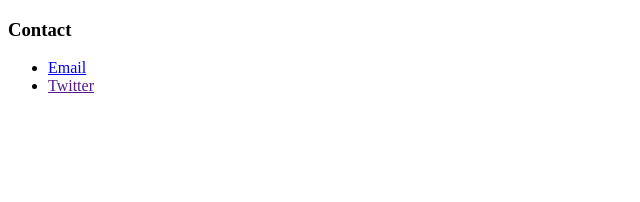
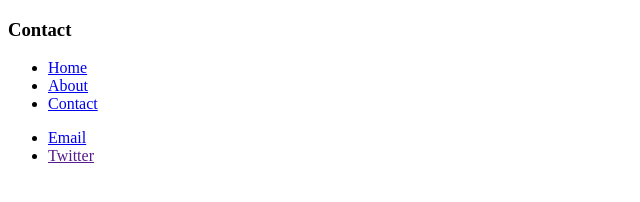
Before and after one commit to honeyjive/blog, a plain HTML site: page contact.html in a window 1280 px wide. Shown: the whole page, without its empty margins (0-640 px from the left). Drawn offline with Linux system fonts and the light colour scheme.

Commit message:
adding header and nav tags

```diff
--- a/contact.html
+++ b/contact.html
@@ -6,11 +6,21 @@
 </head>
 
 <body>
-	<h3>Contact</h3>
-	<ul>
-	<li><a href="mailto: son.hyehyun@gmail.com">Email</a></li>
-	<li><a href="">Twitter</a></li>
-	</ul>
+	<header>
+		<h3>Contact</h3>
+	</header>
+		<nav>
+			<ul>
+				<li><a href="index.html">Home</a></li>
+				<li><a href="about.html">About</a></li>
+				<li><a href="contact.html">Contact</a></li>
+			</ul>
+		</nav>
+
+		<ul>
+		<li><a href="mailto: son.hyehyun@gmail.com">Email</a></li>
+		<li><a href="">Twitter</a></li>
+		</ul>
 </body>
 
 </html>
```
Also changed, not shown: about.html (+9 -0 lines), index.html (+10 -1 lines).
